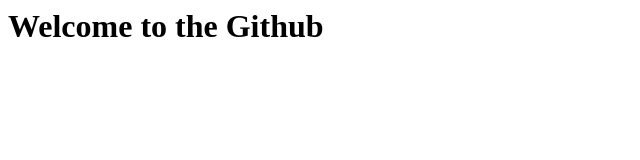
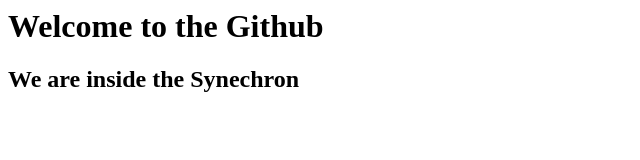
Before and after one commit to Squidgy007/akash1234, a plain HTML site: page index.html in a window 1280 px wide. Shown: the whole page, without its empty margins (0-640 px from the left). Drawn offline with Linux system fonts and the light colour scheme.

Commit message:
This is new commit

```diff
--- a/index.html
+++ b/index.html
@@ -1 +1,2 @@
 <h1> Welcome to the Github</h1>
+<h2> We are inside the Synechron</h2>
```
